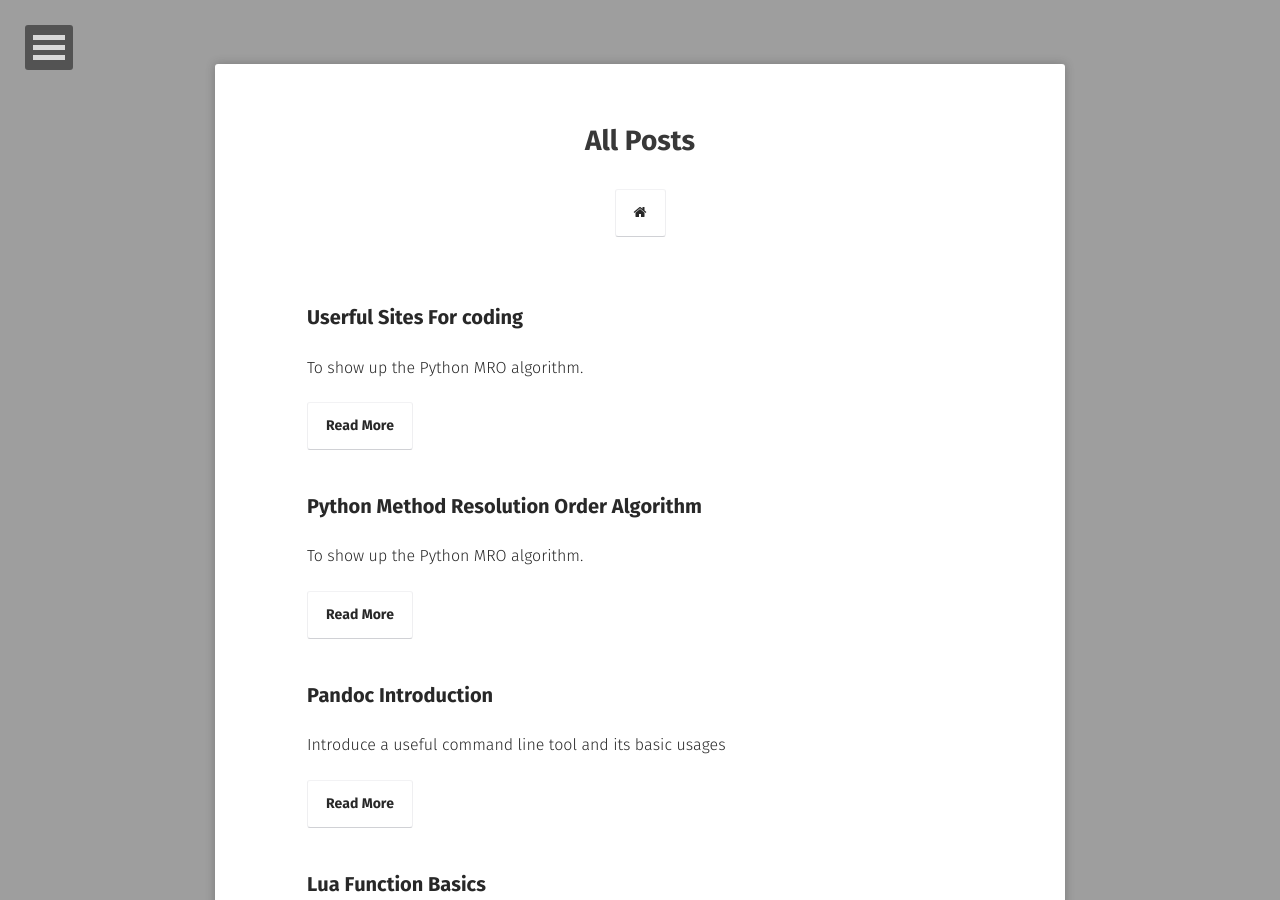
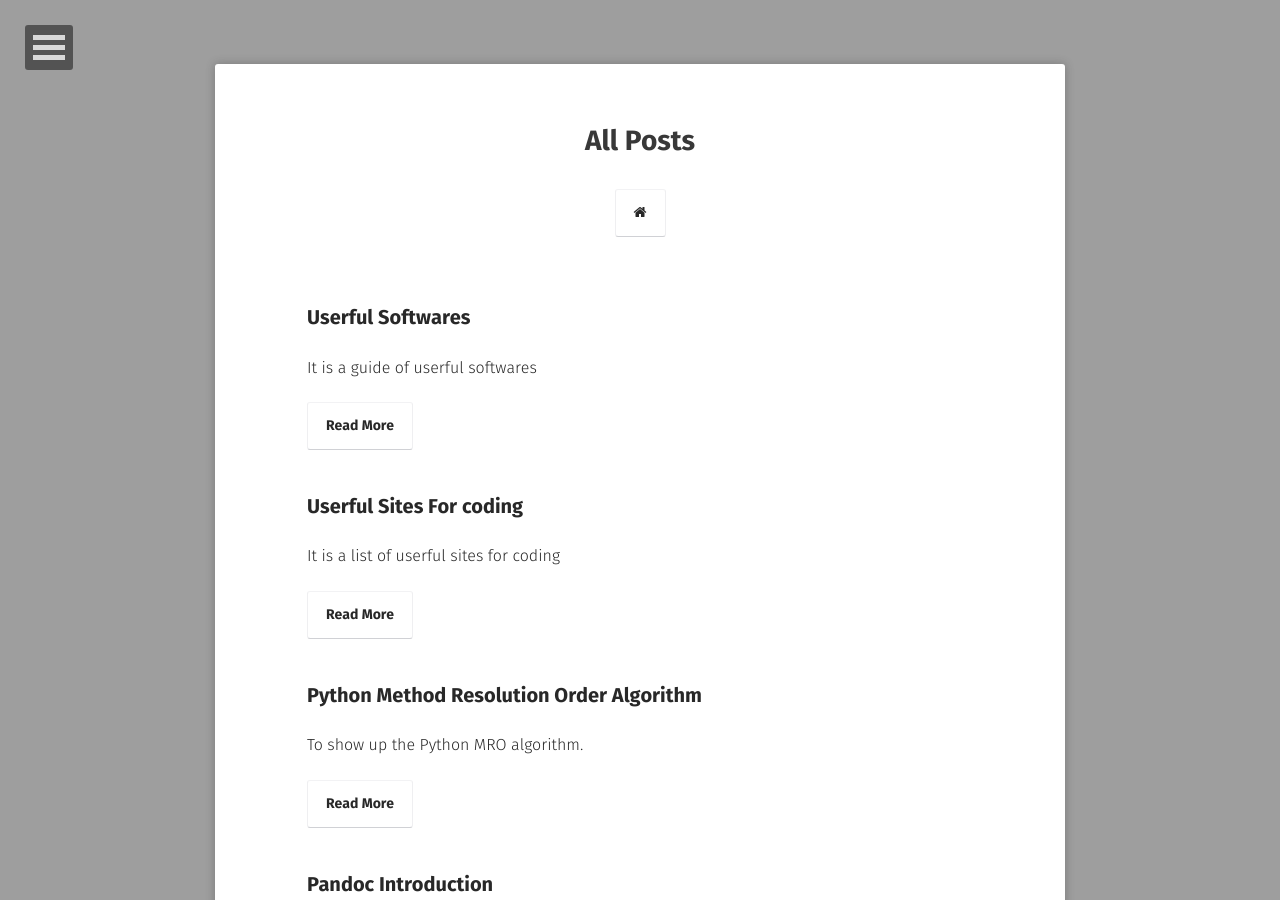
Before and after one commit to o7878x/o7878x.github.io, a Jekyll site: the page built from posts/index.md, in a window 1280 px wide and 900 px high. Built offline with Jekyll 4.4.1, drawn with Linux system fonts in a browser that asks for light colours; some web fonts are replaced; some of the changed lines change nothing that is shown.

Commit message:
feature:update articles

```diff
--- a/_posts/2024-07-07-fav-sites.md
+++ b/_posts/2024-07-07-fav-sites.md
@@ -2,7 +2,7 @@
 layout: post
 title: "Userful Sites For coding"
 date: 2024-07-07
-excerpt: "To show up the Python MRO algorithm."
+excerpt: "It is a list of userful sites for coding"
 comments: true
 tag:
 - site
--- /dev/null
+++ b/_posts/2024-07-07-fav-softwares.md
@@ -0,0 +1,42 @@
+---
+layout: post
+title: "Userful Softwares"
+date: 2024-07-07
+excerpt: "It is a guide of userful softwares"
+comments: true
+tag:
+- coding
+- software
+---
+
+# Fav Softwares List
+
+## Coding Tools
+
+Update on time.
+
+| Name | Link | Remark |
+| --- | --- | --- |
+| Postman | | Request remote server |
+| Fiddler | | Capture HTTP/HTTPS network traffic |
+| WireSharks | | Capture network traffic from every network protocol |
+| Android Studio | | Develop Android software |
+| Visual Studio Code | | Coding everywhere |
+| Intellij Idea | | Modern Java IDE |
+| Pycharm | | Modern Python IDE |
+| BlueStacks | | Modern Android Simulator |
+| Cheat Engine | | PC software cheater |
+| Git | | software version control |
+| Mingw64 | | GCC on Windows |
+
+## Personal Tools
+
+| Name | Link | Remark |
+| --- | --- | --- |
+| Everything | | search files very fast |
+| 7-zip | | Free compresser |
+| CCleaner | | PC Cleaner |
+| PotPlayer | | PC audio & media player |
+| Blender | | 3D Modeling |
+| 网易UU | | |
+| 百度网盘 | | |
```
